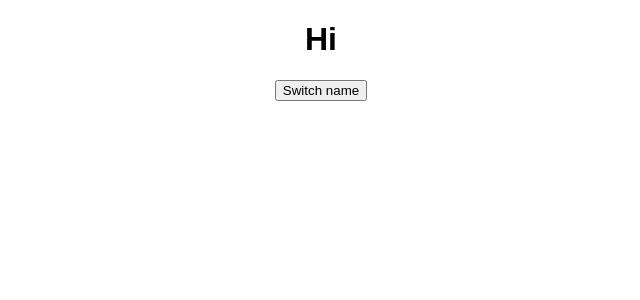
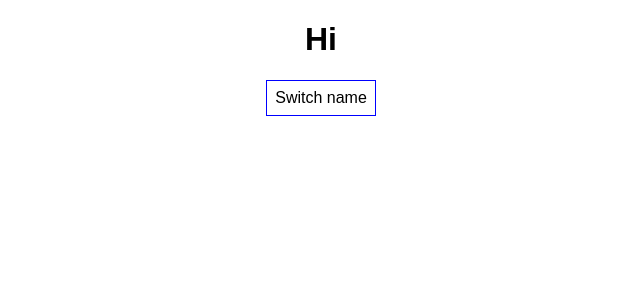
Before and after one commit to zakrza59/learning-react, a React (Create React App) app: page / in a window 1280 px wide. Shown: the top 300 px of the page, without its empty margins (319-959 px from the left). Built offline with nearby package versions, Linux system fonts and the light colour scheme.

Commit message:
Added style to button

```diff
--- a/src/App.js
+++ b/src/App.js
@@ -55,6 +55,14 @@
   debugger;
 
   render() {
+    const style = {
+      backgroundColor: "white",
+      font: 'inherit',
+      border: '1px solid blue',
+      padding: '8px',
+      cursor: 'pointer'
+    };
+
     let persons = null;
 
     if (this.state.showPerson) {
@@ -75,7 +83,9 @@
     return (
       <div className="App">
         <h1>Hi</h1>
-        <button onClick={this.togglePersonHandler} >Switch name</button>
+        <button
+        style={style}
+        onClick={this.togglePersonHandler} >Switch name</button>
         {persons}
       </div>
     );
```
